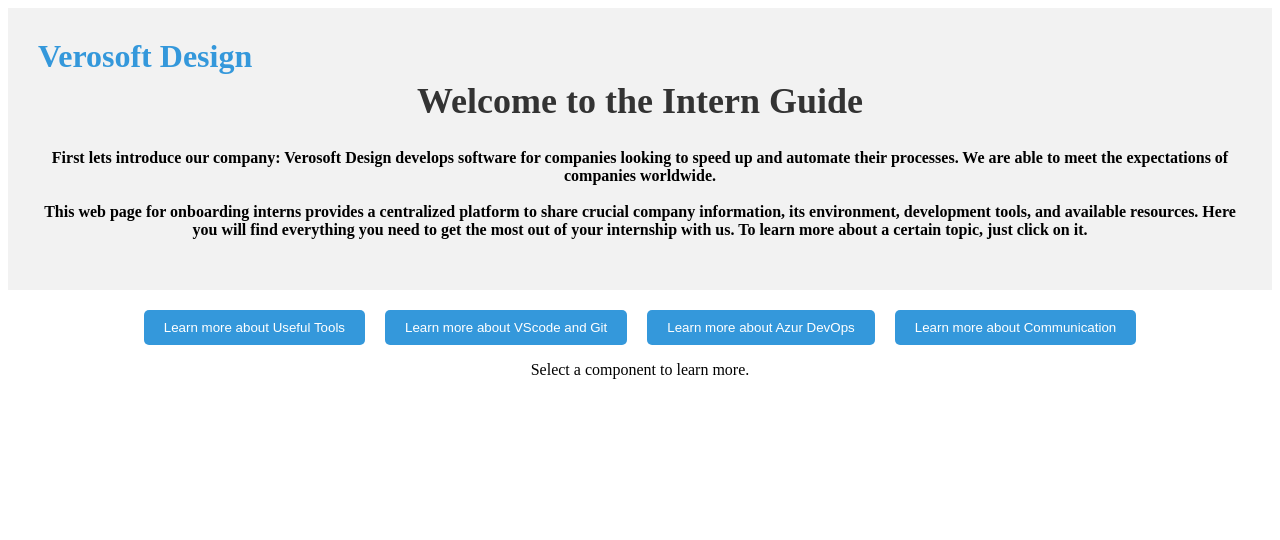
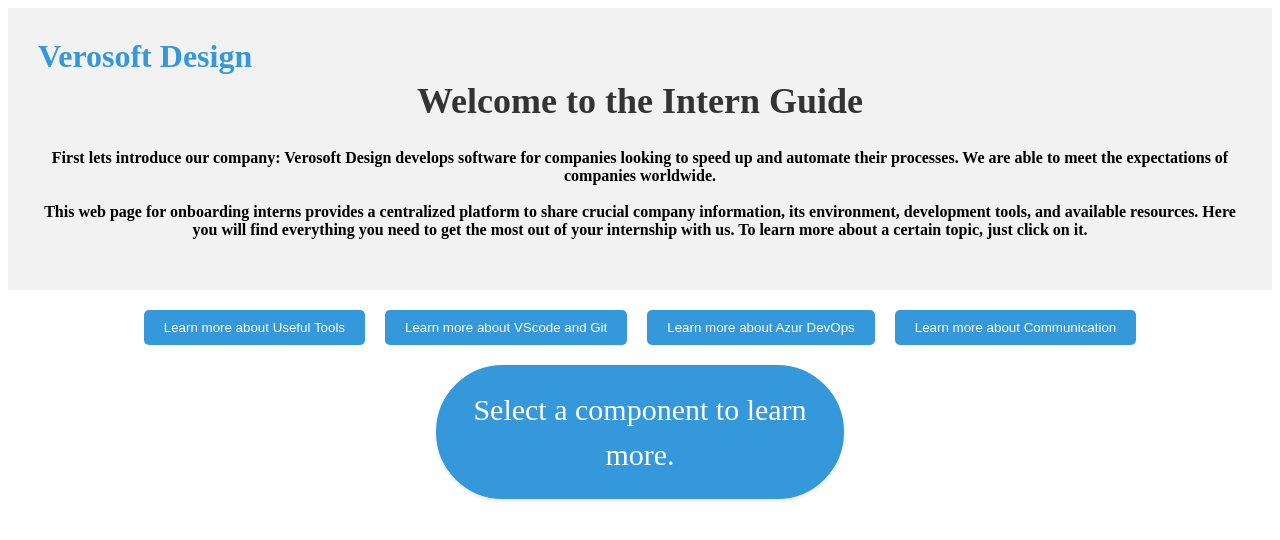
Before and after one commit to OthmanLa/Intern-project, an Angular app: page / in a window 1280 px wide. Shown: the top 540 px of the page. Built offline with nearby package versions, Linux system fonts and the light colour scheme.

Commit message:
default txt visual aspect update

```diff
--- a/src/app/app.component.css
+++ b/src/app/app.component.css
@@ -26,3 +26,18 @@
   transform: scale(1.1); /* Légèrement réduit l'agrandissement au survol */
   box-shadow: 0 2px 4px rgba(0, 0, 0, 0.2); /* Ajoute une légère ombre au survol */
 }
+
+.default-text {
+    color: white; /* Couleur du texte en blanc */
+    background-color:  #3498db; /* Couleur bleue pour la bordure intérieure */
+    font-style: normal;
+    font-size: 30px;
+    margin: 20px auto;
+    text-align: center;
+    line-height: 1.5;
+    padding: 20px;
+    border: 2px solid  #3498db; /* Bordure de 2px solide avec la couleur bleue */
+    border-radius: 100px;
+    box-shadow: 0 2px 4px rgba(0, 0, 0, 0.1);
+    max-width: 80%;
+  }
```
